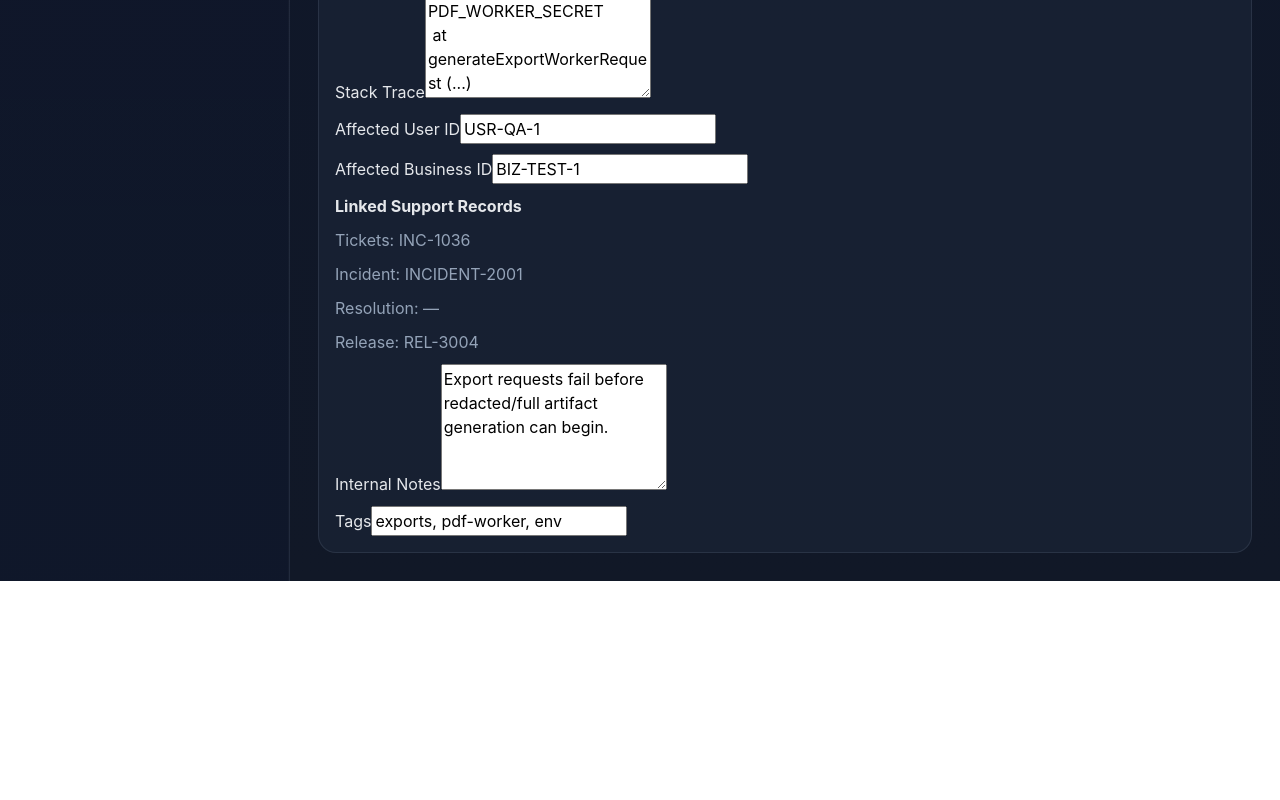
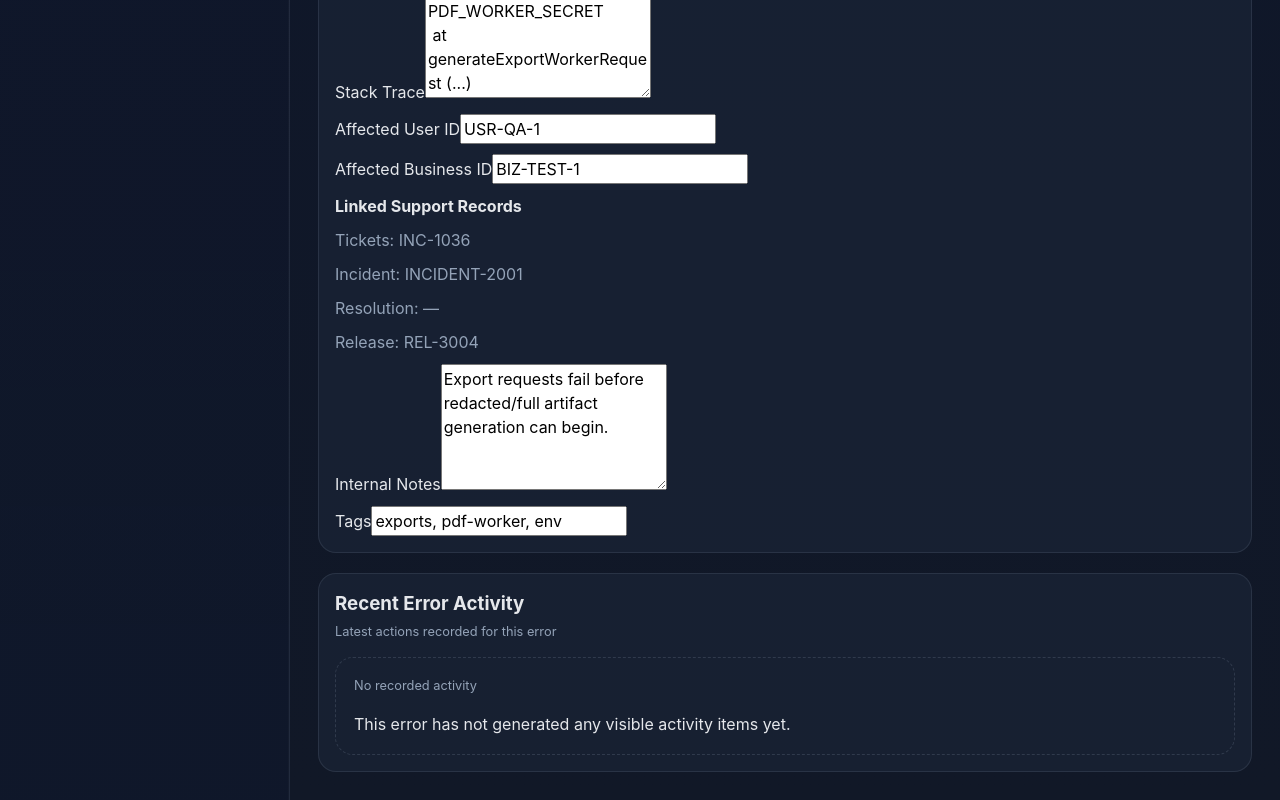
Before and after one commit to Emanuel628/InEx-IT-Support, a React (Vite) app: page /errors/ERR-5001 in a window 1280 px wide. Shown: the part 1670-2470 px from the top of the page. Before the commit the page ends 2251 px from the top, so only its background shows below. Built offline with nearby package versions, Linux system fonts and the light colour scheme.

Commit message:
Show recent activity on error detail page

```diff
--- a/src/pages/errors/ErrorDetailPage.tsx
+++ b/src/pages/errors/ErrorDetailPage.tsx
@@ -1,5 +1,6 @@
 import { useMemo, useState, type ChangeEvent } from 'react';
 import { useParams } from 'react-router-dom';
+import { ErrorActivitySection } from '@/features/errors/components/ErrorActivitySection';
 import { ErrorLinkActions } from '@/features/errors/components/ErrorLinkActions';
 import { updateError, getErrorById } from '@/features/errors/lib/errorStore';
 import { getIncidents } from '@/features/incidents/lib/incidentStore';
@@ -278,6 +279,8 @@ export function ErrorDetailPage() {
           </label>
         </div>
       </section>
+
+      <ErrorActivitySection errorId={record.id} />
     </section>
   );
 }
```
